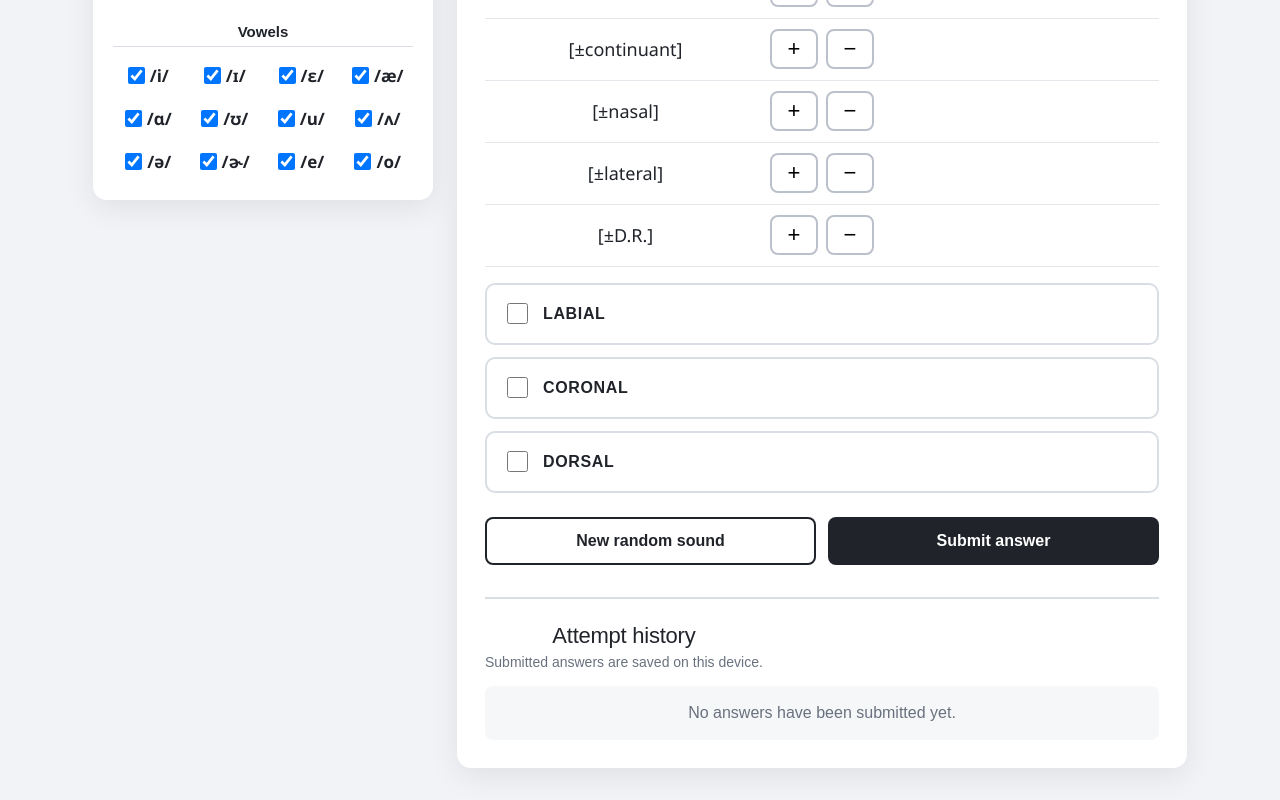
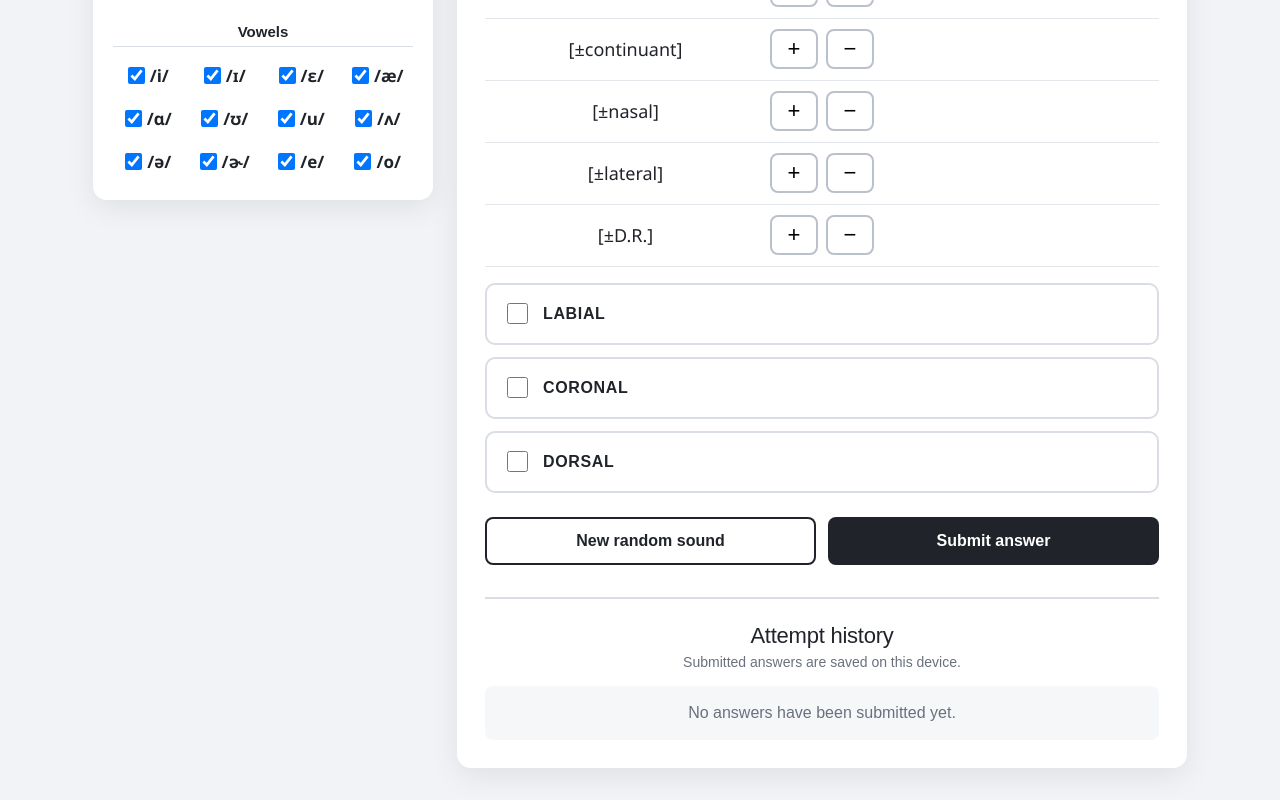
Before and after one commit to TrevRBlock/ipa-feature-trainer, a React (Vite) app: page / in a window 1280 px wide. Shown: the part 497-1297 px from the top of the page. Built offline with nearby package versions, Linux system fonts and the light colour scheme.

Commit message:
Update App.css

```diff
--- a/src/App.css
+++ b/src/App.css
@@ -445,10 +445,11 @@
 
 .history-header {
   display: flex;
-  justify-content: space-between;
-  align-items: flex-start;
-  gap: 20px;
+  flex-direction: column;
+  align-items: center;
+  gap: 12px;
   margin-bottom: 16px;
+  text-align: center;
 }
 
 .history-header h2 {
```
